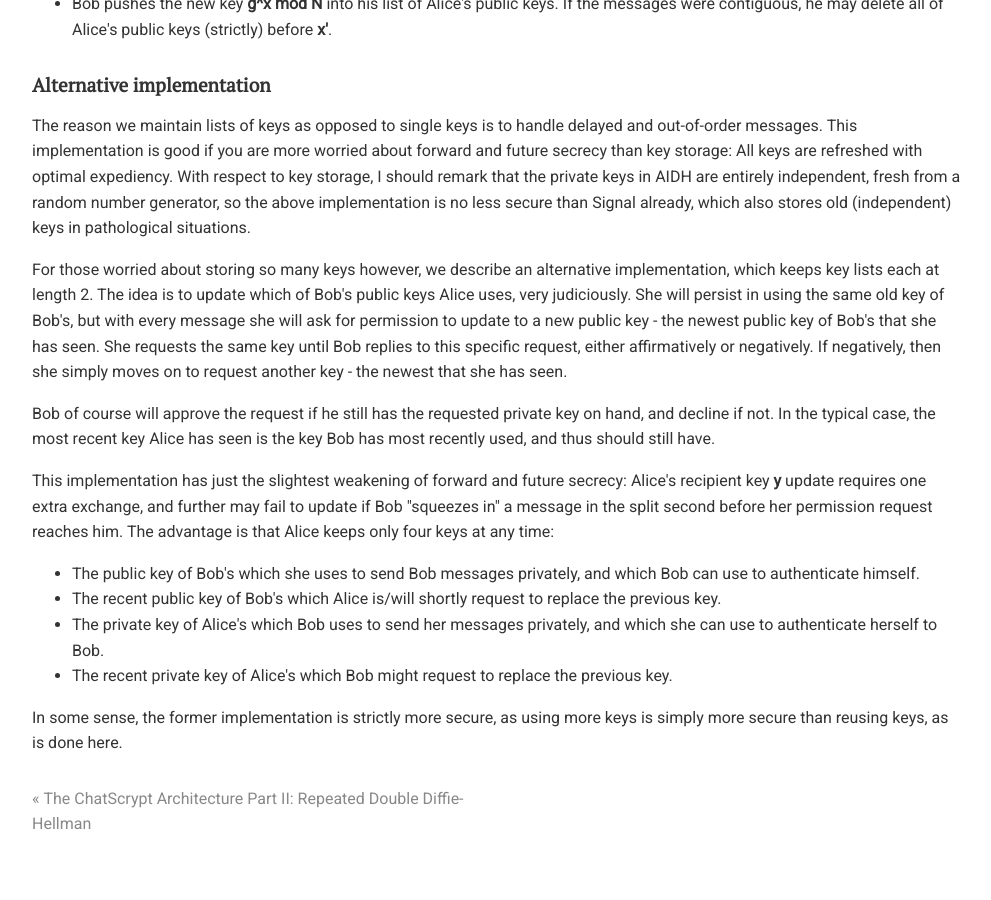
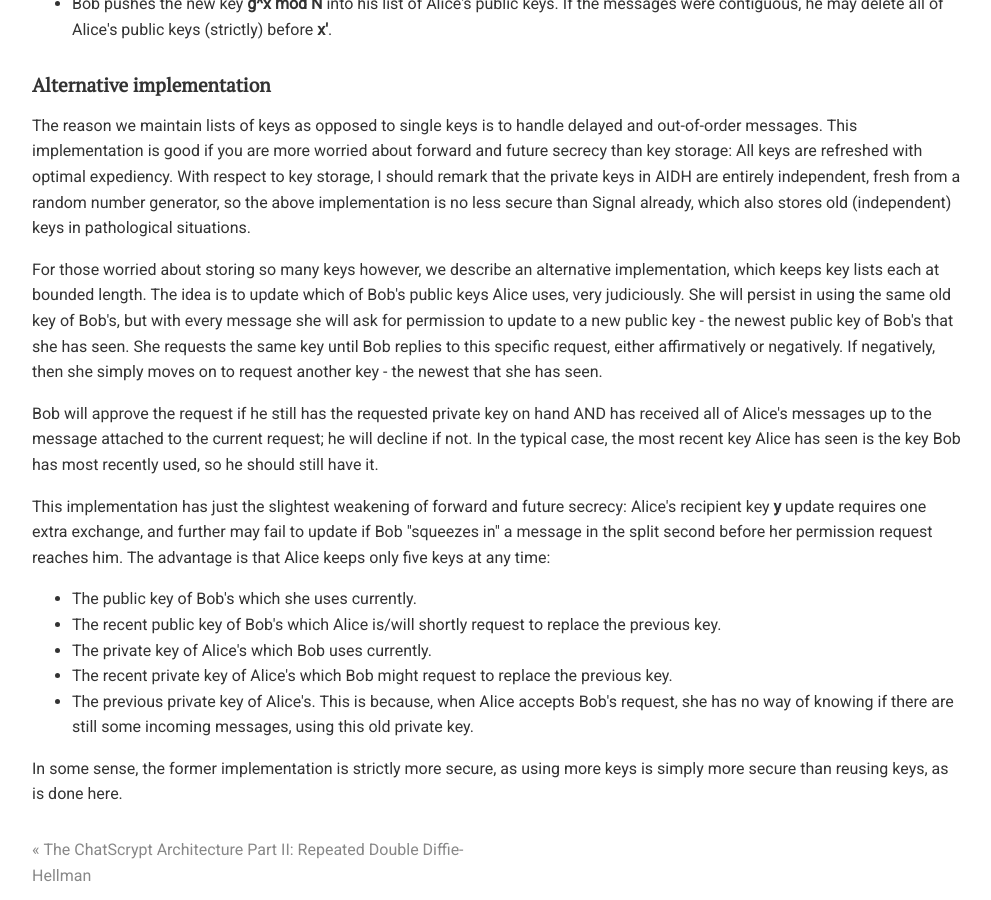
Before and after one commit to chatscrypt/chatscrypt.github.io, a Jekyll site: the page built from _posts/2020-01-23-the-chatscrypt-architecture-part-iii-authenticated-inductive-diffie-hellman.html, in a window 1280 px wide and 900 px high, scrolled down 2531 px. Shown: the whole window, without its empty margins (143-1134 px from the left). Built offline with Jekyll 4.4.1, drawn with Linux system fonts in a browser that asks for light colours; comment, search, counter and statistics services are not loaded; some of the changed text lies outside the part shown.

Commit message:
Update 2020-01-23-the-chatscrypt-architecture-part-iii-authenticated-inductive-diffie-hellman.html

```diff
--- a/_posts/2020-01-23-the-chatscrypt-architecture-part-iii-authenticated-inductive-diffie-hellman.html
+++ b/_posts/2020-01-23-the-chatscrypt-architecture-part-iii-authenticated-inductive-diffie-hellman.html
@@ -32,7 +32,7 @@ I came up with the Authenticated Inductive Diffie-Hellman (AIDH) protocol as I f
 <li>A list of Bob's most recent public encryption keys, with newest key <b>g^y mod N</b>. Typically long, with length equal to how many messages Bob has sent without Alice's reply.
 </ul>
 
-<p>In the alternative/augmented implementation discussed at the end, there would be no need for lists; each would be length 2.
+<p>In the alternative/augmented implementation discussed at the end, there would be no need for lists.
 
 
 <h2>Initialization</h2>
@@ -89,17 +89,18 @@ For authentication, Bob searches for <b>x'</b> in his list of Alice's public key
 
 The reason we maintain lists of keys as opposed to single keys is to handle delayed and out-of-order messages. This implementation is good if you are more worried about forward and future secrecy than key storage: All keys are refreshed with optimal expediency. With respect to key storage, I should remark that the private keys in AIDH are entirely independent, fresh from a random number generator, so the above implementation is no less secure than Signal already, which also stores old (independent) keys in pathological situations.
 
-<p> For those worried about storing so many keys however, we describe an alternative implementation, which keeps key lists each at length 2. The idea is to update which of Bob's public keys Alice uses, very judiciously. She will persist in using the same old key of Bob's, but with every message she will ask for permission to update to a new public key - the newest public key of Bob's that she has seen. She requests the same key until Bob replies to this specific request, either affirmatively or negatively. If negatively, then she simply moves on to request another key - the newest that she has seen.
+<p> For those worried about storing so many keys however, we describe an alternative implementation, which keeps key lists each at bounded length. The idea is to update which of Bob's public keys Alice uses, very judiciously. She will persist in using the same old key of Bob's, but with every message she will ask for permission to update to a new public key - the newest public key of Bob's that she has seen. She requests the same key until Bob replies to this specific request, either affirmatively or negatively. If negatively, then she simply moves on to request another key - the newest that she has seen.
 
-<p>Bob of course will approve the request if he still has the requested private key on hand, and decline if not. In the typical case, the most recent key Alice has seen is the key Bob has most recently used, and thus should still have.
+<p>Bob will approve the request if he still has the requested private key on hand AND has received all of Alice's messages up to the message attached to the current request; he will decline if not. In the typical case, the most recent key Alice has seen is the key Bob has most recently used, so he should still have it.
 
- <p>This implementation has just the slightest weakening of forward and future secrecy: Alice's recipient key <b>y</b> update requires one extra exchange, and further may fail to update if Bob "squeezes in" a message in the split second before her permission request reaches him. The advantage is that Alice keeps only four keys at any time:
+<p>This implementation has just the slightest weakening of forward and future secrecy: Alice's recipient key <b>y</b> update requires one extra exchange, and further may fail to update if Bob "squeezes in" a message in the split second before her permission request reaches him. The advantage is that Alice keeps only five keys at any time:
 
 <ul>
-<li>The public key of Bob's which she uses to send Bob messages privately, and which Bob can use to authenticate himself.
+<li>The public key of Bob's which she uses currently.
 <li>The recent public key of Bob's which Alice is/will shortly request to replace the previous key.
-<li>The private key of Alice's which Bob uses to send her messages privately, and which she can use to authenticate herself to Bob.
+<li>The private key of Alice's which Bob uses currently.
 <li>The recent private key of Alice's which Bob might request to replace the previous key.
+<li>The previous private key of Alice's. This is because, when Alice accepts Bob's request, she has no way of knowing if there are still some incoming messages, using this old private key.
 </ul>
 
 In some sense, the former implementation is strictly more secure, as using more keys is simply more secure than reusing keys, as is done here.
```
